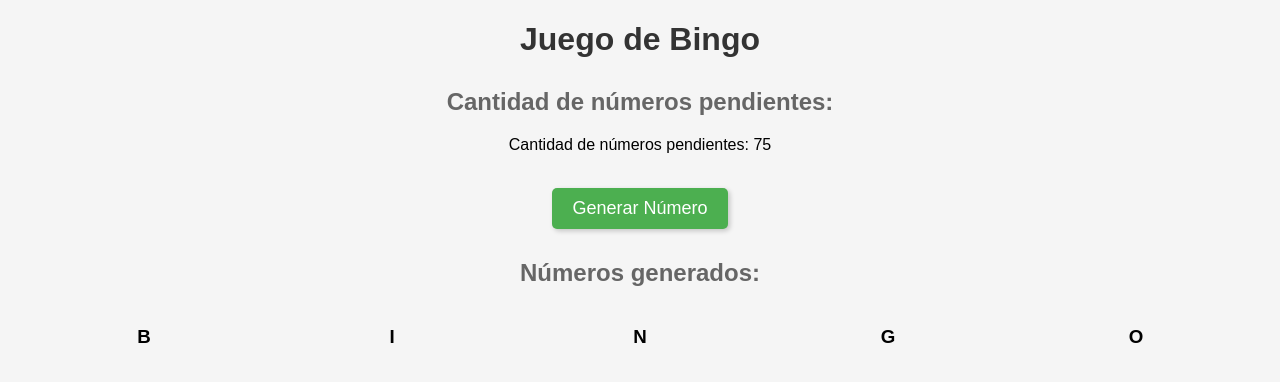
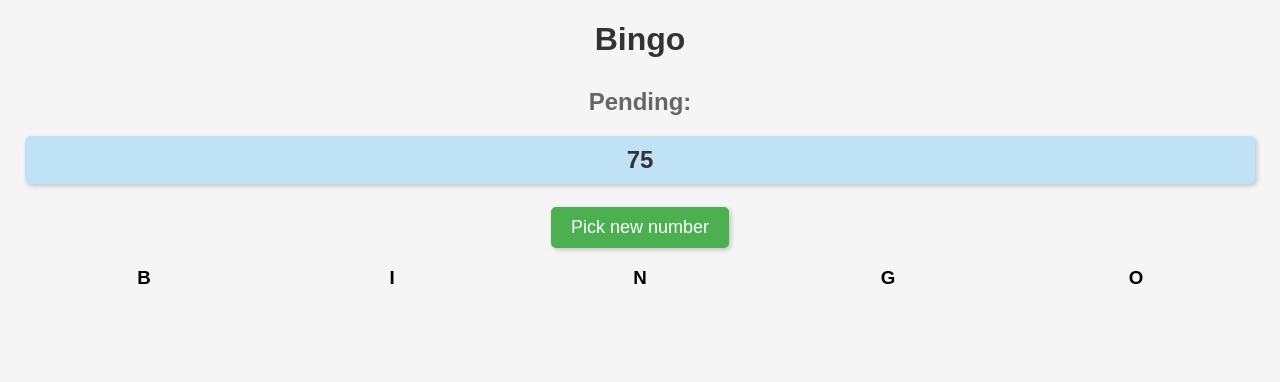
Before and after one commit to alejovicu/Bingo, a plain HTML site: page index.html in a window 1280 px wide. Drawn offline with Linux system fonts and the light colour scheme.

Commit message:
Translate to english.

```diff
--- a/css/styles.css
+++ b/css/styles.css
@@ -61,3 +61,14 @@ button {
 button:hover {
   background-color: #45a049;
 }
+
+#remaining-count {
+  background-color: #c0e2f7;
+  color: #333;
+  font-size: 24px;
+  font-weight: bold;
+  padding: 10px 20px;
+  margin: 5px;
+  border-radius: 5px;
+  box-shadow: 2px 2px 5px rgba(0, 0, 0, 0.2);
+}
--- a/index.html
+++ b/index.html
@@ -1,20 +1,19 @@
 <!DOCTYPE html>
 <html>
 <head>
-  <title>Juego de Bingo</title>
+  <title>Bingo</title>
   <link rel="stylesheet" href="css/styles.css">
 </head>
 <body>
-  <h1>Juego de Bingo</h1>
+  <h1>Bingo</h1>
 
-  <h2>Cantidad de números pendientes:</h2>
+  <h2>Pending:</h2>
   <p id="remaining-count"></p>
 
   <br>
 
-  <button onclick="generateNumber()">Generar Número</button>
+  <button onclick="generateNumber()">Pick new number</button>
 
-  <h2>Números generados:</h2>
   <div class="row">
     <div class="column">
       <h3>B</h3>
--- a/js/script.js
+++ b/js/script.js
@@ -69,7 +69,7 @@ function generateNumber() {
   var generatedNumberHTML = "<li class='green'>" + randomNumber + "</li>";
   generatedNumbersList.innerHTML += generatedNumberHTML;
 
-  remainingCount.innerHTML = "Cantidad de números pendientes: " + numbers.length;
+  remainingCount.innerHTML = numbers.length;
 }
 
 // Obtener la letra correspondiente a un número
@@ -91,5 +91,5 @@ function getLetter(number) {
 window.onload = function() {
   generateNumbers();
   var remainingCount = document.getElementById("remaining-count");
-  remainingCount.innerHTML = "Cantidad de números pendientes: " + numbers.length;
+  remainingCount.innerHTML = numbers.length;
 };
```
Also changed, not shown: 1 other file.
